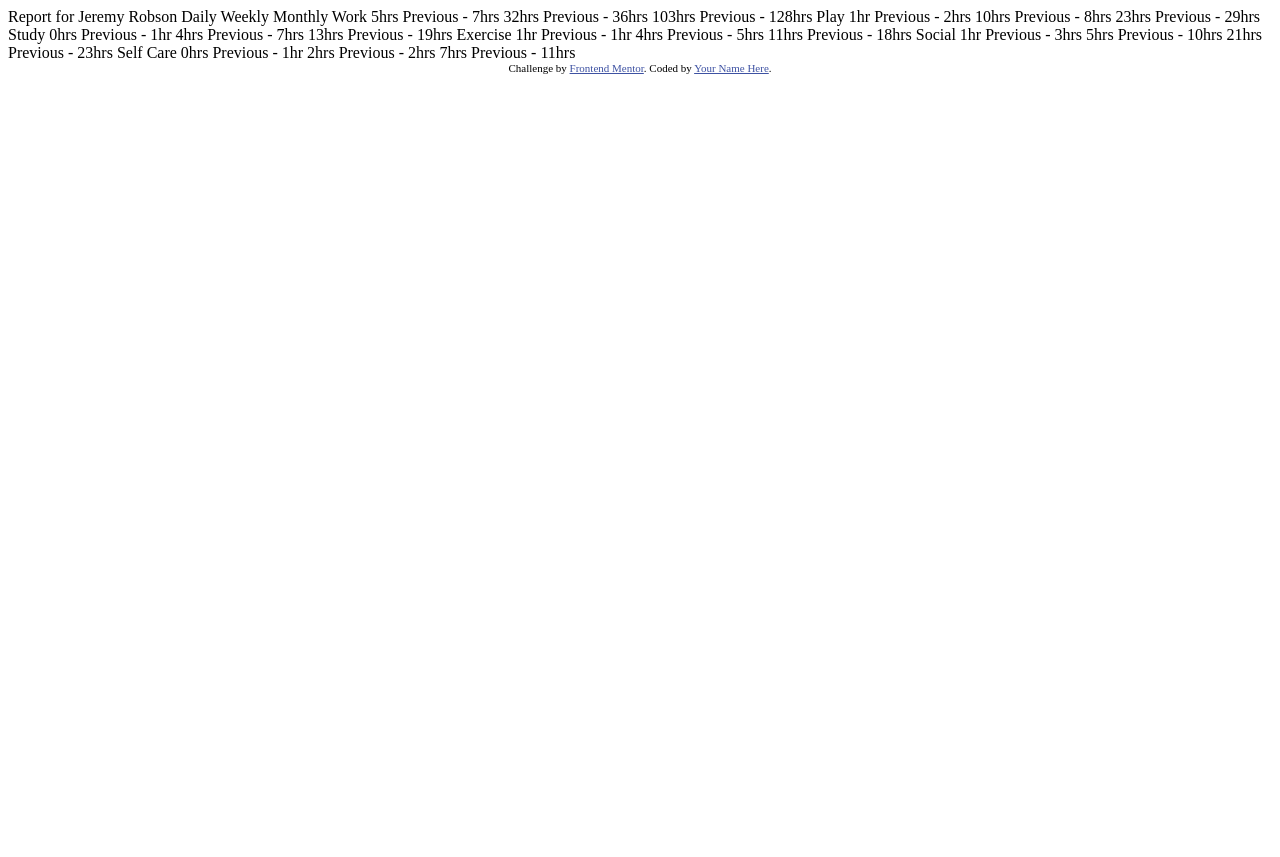
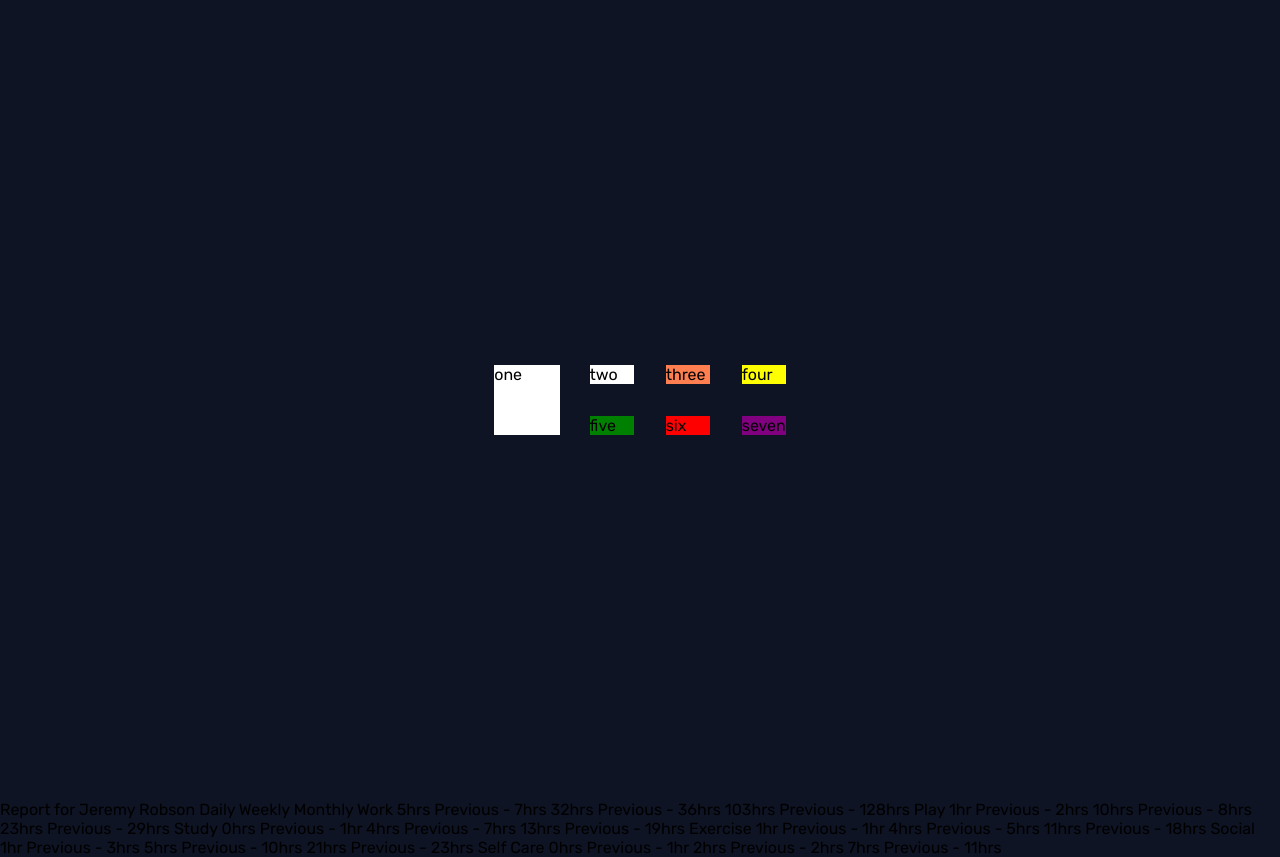
Before and after one commit to FredrickWambua/Jituchallenges, a plain HTML site: page time-tracking-dashboard-main/index.html in a window 1280 px wide. Before the commit the page ends 800 px from the top, so only its background shows below. Drawn offline with Linux system fonts and the light colour scheme.

Commit message:
deletes unnecessary files and styles grid layout

```diff
--- /dev/null
+++ b/time-tracking-dashboard-main/grid.css
@@ -0,0 +1,24 @@
+.grid {
+    max-width: 1440px;
+    display: grid;
+    grid-template-columns: 1fr 3fr;
+    grid-template-rows: 1fr;
+    margin: 1.875rem auto;
+    gap: 1.875rem;
+  }
+
+  .grid-cards {
+      display: grid;
+      grid-template-columns: 1fr 1fr 1fr;
+      grid-template-rows: 1fr 1fr;
+      gap: 2rem;
+
+  }
+
+  @media only screen and (max-width: 375px) {
+    .grid,
+    .grid-cards {
+      grid-template-columns: 100%;
+      grid-template-rows: auto;
+    }
+}
--- a/time-tracking-dashboard-main/index.html
+++ b/time-tracking-dashboard-main/index.html
@@ -5,6 +5,13 @@
   <meta name="viewport" content="width=device-width, initial-scale=1.0"> <!-- displays site properly based on user's device -->
 
   <link rel="icon" type="image/png" sizes="32x32" href="./images/favicon-32x32.png">
+  <!-- fonts -->
+  <link href="https://fonts.googleapis.com/css2?family=Rubik:wght@300;400;500&display=swap" rel="stylesheet">
+  <link rel="preconnect" href="https://fonts.googleapis.com">
+  <link rel="preconnect" href="https://fonts.gstatic.com" crossorigin>
+  <link rel="stylesheet" href="styles.css">
+  <link rel="stylesheet" href="grid.css">
+
 
   <title>Frontend Mentor | Time tracking dashboard</title>
 
@@ -15,6 +22,35 @@
   </style>
 </head>
 <body>
+  <div class="container">
+    <div class="grid">
+      <div class="one">
+        one
+      </div>
+      <div class="grid-cards">
+        <div class="two">
+          two
+        </div>
+        <div class="three">
+          three
+        </div>
+        <div class="four">
+          four
+        </div>
+        <div class="five">
+          five
+        </div>
+        <div class="six">
+          six
+        </div>
+        <div class="seven">
+          seven
+        </div>
+      </div>
+    </div>
+
+
+  </div>
 
   Report for
   Jeremy Robson
@@ -72,9 +108,5 @@
   Previous - 11hrs <!-- monthly -->
 
 
-  <div class="attribution">
-    Challenge by <a href="https://www.frontendmentor.io?ref=challenge" target="_blank">Frontend Mentor</a>.
-    Coded by <a href="#">Your Name Here</a>.
-  </div>
 </body>
 </html>
--- /dev/null
+++ b/time-tracking-dashboard-main/styles.css
@@ -0,0 +1,43 @@
+*,
+::after,
+::before {
+  margin: 0;
+  padding: 0;
+  box-sizing: border-box;
+}
+
+body {
+    font-family: 'Rubik', sans-serif;
+    background-color: hsl(226, 43%, 10%);
+    /* align-content: center; */
+
+}
+.container {
+    display: grid;
+    place-items: center;
+    min-height: 100vh;
+    font-family: "Rubik", sans-serif;
+}
+
+.one {
+    background-color: white;
+}
+
+.two {
+    background-color: white;
+}
+.three {
+    background-color: coral;
+}
+.four {
+    background-color: yellow;
+}
+.five {
+    background-color: green;
+}
+.six {
+    background-color: red;
+}
+.seven {
+    background-color: purple;
+}
```
Also changed, not shown: 1 other file.
